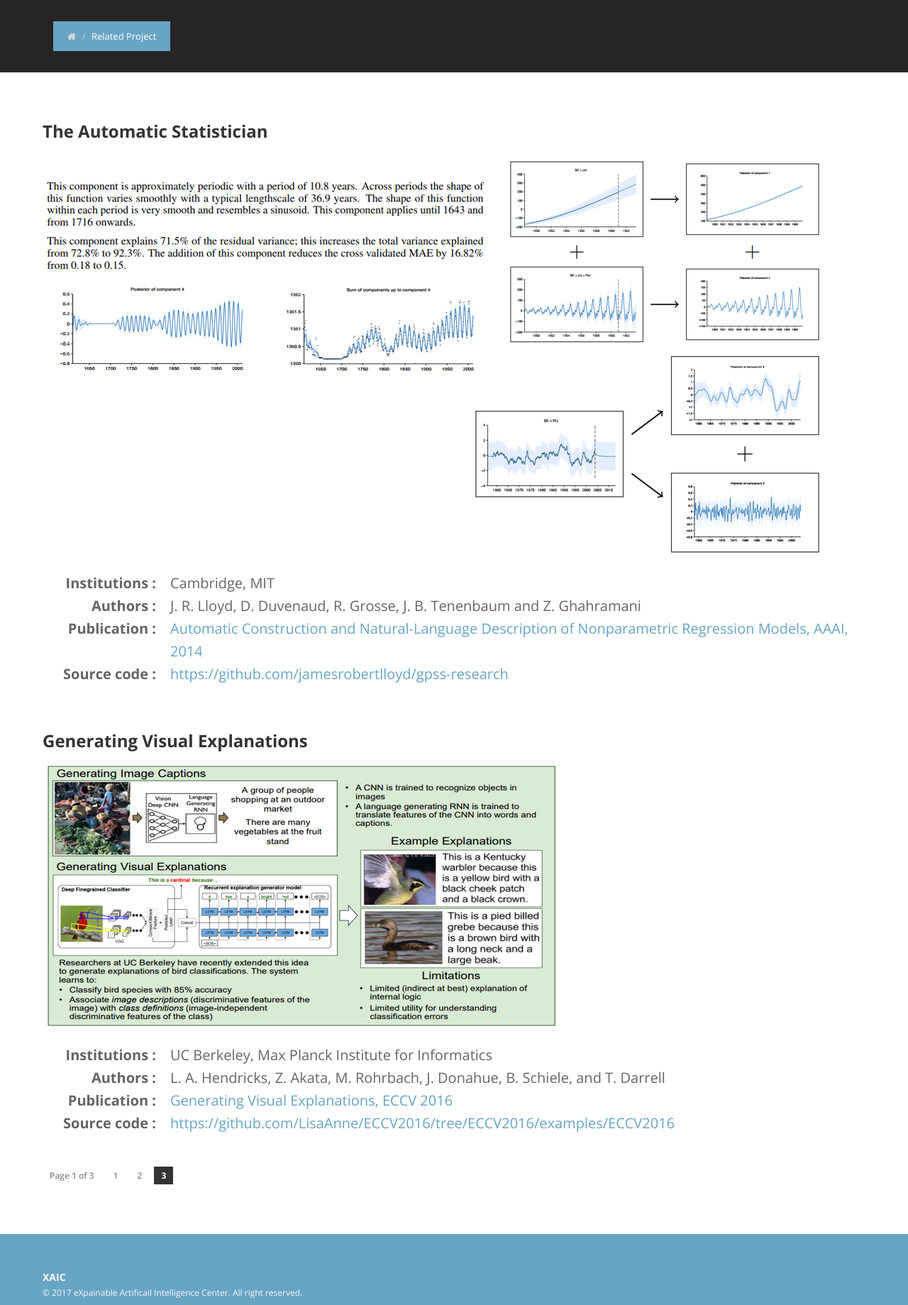
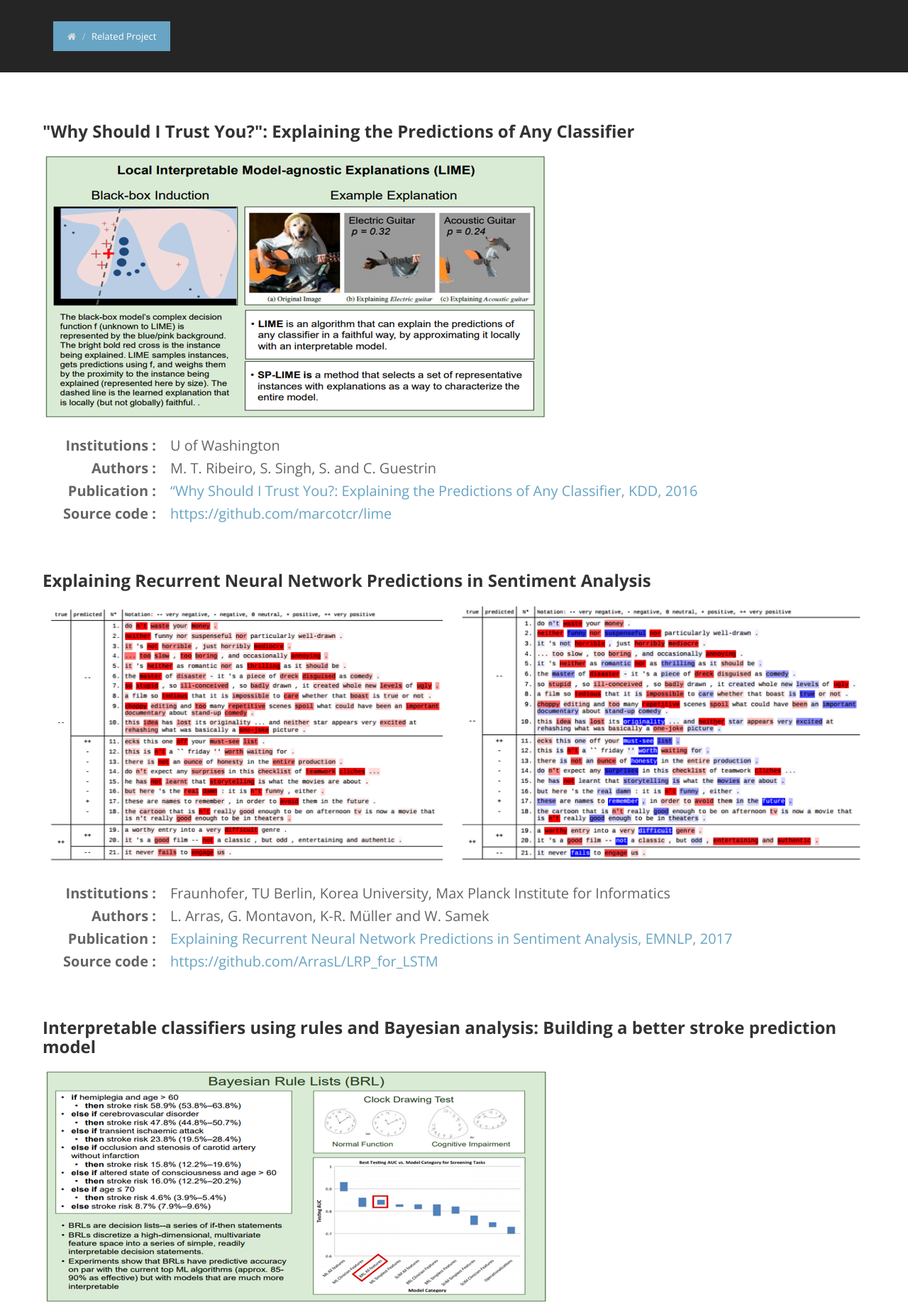
Before and after one commit to kirarenctaon/xai_orininal, a Django app: page /opensource/relatedproject/3 in a window 1280 px wide. Shown: the part 110-1949 px from the top of the page at 71% size. Run offline with Django 3.2, Linux system fonts and the light colour scheme; data comes from the database, SQL or seed files in the repository; some libraries are stand-ins or nearby versions.

Commit message:
related project hard coding

```diff
--- a/web/templates/web/relatedproject_3.html
+++ b/web/templates/web/relatedproject_3.html
@@ -16,32 +16,55 @@
   <div class="container">
     <div class="row">
         <div class="post-heading">
-          <h3>The Automatic Statistician</h3>
-          <img src="/static/img/related/automatic.png" alt="" />
+          <h3>"Why Should I Trust You?": Explaining the Predictions of Any Classifier</h3>
+          <img src="/static/img/related/why.png" alt="" />
         </div>
         <br/>
         <div class="dl-horizontal" style="font-size: 15pt">
-          <dt>Institutions : </dt><dd> Cambridge, MIT </dd>
-          <dt>Authors : </dt><dd>J. R. Lloyd, D. Duvenaud, R. Grosse, J. B. Tenenbaum and Z. Ghahramani </dd>
-          <dt>Publication :</dt><dd><a href="https://arxiv.org/pdf/1704.07911.pdf"> Automatic Construction and Natural-Language Description of Nonparametric Regression Models, AAAI, 2014 </a></dd>
-          <dt>Source code : </dt><dd><a href="https://github.com/jamesrobertlloyd/gpss-research
-">https://github.com/jamesrobertlloyd/gpss-research </a></dd>
+          <dt>Institutions : </dt><dd>U of Washington</dd>
+          <dt>Authors : </dt><dd>M. T. Ribeiro, S. Singh, S. and C. Guestrin</dd>
+          <dt>Publication :</dt><dd><a href="https://arxiv.org/pdf/1602.04938.pdf"> “Why Should I Trust You?: Explaining the Predictions of Any Classifier, KDD, 2016</a></dd>
+          <dt>Source code : </dt><dd><a href="https://github.com/marcotcr/lime">https://github.com/marcotcr/lime</a></dd>
         </div>
-      <br/><br/>
+        <br/><br/>
         <div class="post-heading">
-          <h3>Generating Visual Explanations</h3>
-          <img src="/static/img/related/generating.png" alt="" />
+          <h3>Explaining Recurrent Neural Network Predictions in Sentiment Analysis</h3>
+          <img src="/static/img/related/rnn.png" alt="" />
         </div>
         <br/>
         <div class="dl-horizontal" style="font-size: 15pt">
-          <dt>Institutions : </dt><dd> UC Berkeley, Max Planck Institute for Informatics </dd>
-          <dt>Authors : </dt><dd>L. A. Hendricks, Z. Akata, M. Rohrbach, J. Donahue, B. Schiele, and T. Darrell </dd>
-          <dt>Publication :</dt><dd><a href="https://link.springer.com/chapter/10.1007/978-3-319-46493-0_1"> Generating Visual Explanations, ECCV 2016 </a></dd>
-          <dt>Source code : </dt><dd><a href="https://github.com/LisaAnne/ECCV2016/tree/ECCV2016/examples/ECCV2016">https://github.com/LisaAnne/ECCV2016/tree/ECCV2016/examples/ECCV2016 </a></dd>
+          <dt>Institutions : </dt><dd> Fraunhofer, TU Berlin, Korea University, Max Planck Institute for Informatics</dd>
+          <dt>Authors : </dt><dd>L. Arras, G. Montavon, K-R. Müller and W. Samek</dd>
+          <dt>Publication :</dt><dd><a href="http://aclweb.org/anthology/W/W17/W17-5221.pdf">Explaining Recurrent Neural Network Predictions in Sentiment Analysis, EMNLP, 2017</a></dd>
+          <dt>Source code : </dt><dd><a href="https://github.com/ArrasL/LRP_for_LSTM">https://github.com/ArrasL/LRP_for_LSTM</a></dd>
         </div>
         <br/><br/>
+        <div class="post-heading">
+          <h3>Interpretable classifiers using rules and Bayesian analysis: Building a better stroke prediction model</h3>
+          <img src="/static/img/related/bayesian.png" alt="" />
+        </div>
+        <br/>
+        <div class="dl-horizontal" style="font-size: 15pt">
+          <dt>Institutions : </dt><dd> MIT, U of Washington, Columbia</dd>
+          <dt>Authors : </dt><dd>B. Letham, C. Rudin, T. McCormick and D. Madigan</dd>
+          <dt>Publication :</dt><dd><a href="https://iths.pure.elsevier.com/en/publications/interpretable-classifiers-using-rules-and-bayesian-analysis-build">Interpretable classifiers using rules and Bayesian analysis: Building a  better stroke prediction model, Annals of Applied Statistics, 2015</a></dd>
+          <dt>Source code : </dt><dd><a href="https://github.com/nlarusstone/corels">https://github.com/nlarusstone/corels</a></dd>
+        </div>
+        <br/><br/>
+        <div class="post-heading">
+          <h3>Principles of Explanatory Debugging to Personalize Interactive Machine Learning</h3>
+          <img src="/static/img/related/principles.png" alt="" />
+        </div>
+        <br/>
+        <div class="dl-horizontal" style="font-size: 15pt">
+          <dt>Institutions : </dt><dd> Oregon State, City University London</dd>
+          <dt>Authors : </dt><dd>T. Kulesza, M. Burnett, W-K. Wong and S. Stumpf</dd>
+          <dt>Publication :</dt><dd><a href="http://openaccess.city.ac.uk/13819/1/paper326.pdf">Principles of Explanatory Debugging to Personalize Interactive Machine Learning, IUI, 2015</a></dd>
+          <dt>Source code : </dt><dd><a href="https://github.com/fflewddur/IMLPlayground">https://github.com/fflewddur/IMLPlayground</a></dd>
+        </div>
+
         <div id="pagination">
-          <span class="all">Page 1 of 3</span>
+          <span class="all">Page 3 of 3</span>
           <a href="./1" class="inactive">1</a>
           <a href="./2" class="inactive">2</a>
           <span class="current">3</span>
```
Also changed, not shown: web/templates/web/relatedproject_2.html (+19 -20 lines), static/img/related/and-or.png (added), static/img/related/bayesian.png (added), static/img/related/example.png (added), static/img/related/principles.png (added), static/img/related/rnn.png (added), static/img/related/why.png (added).
